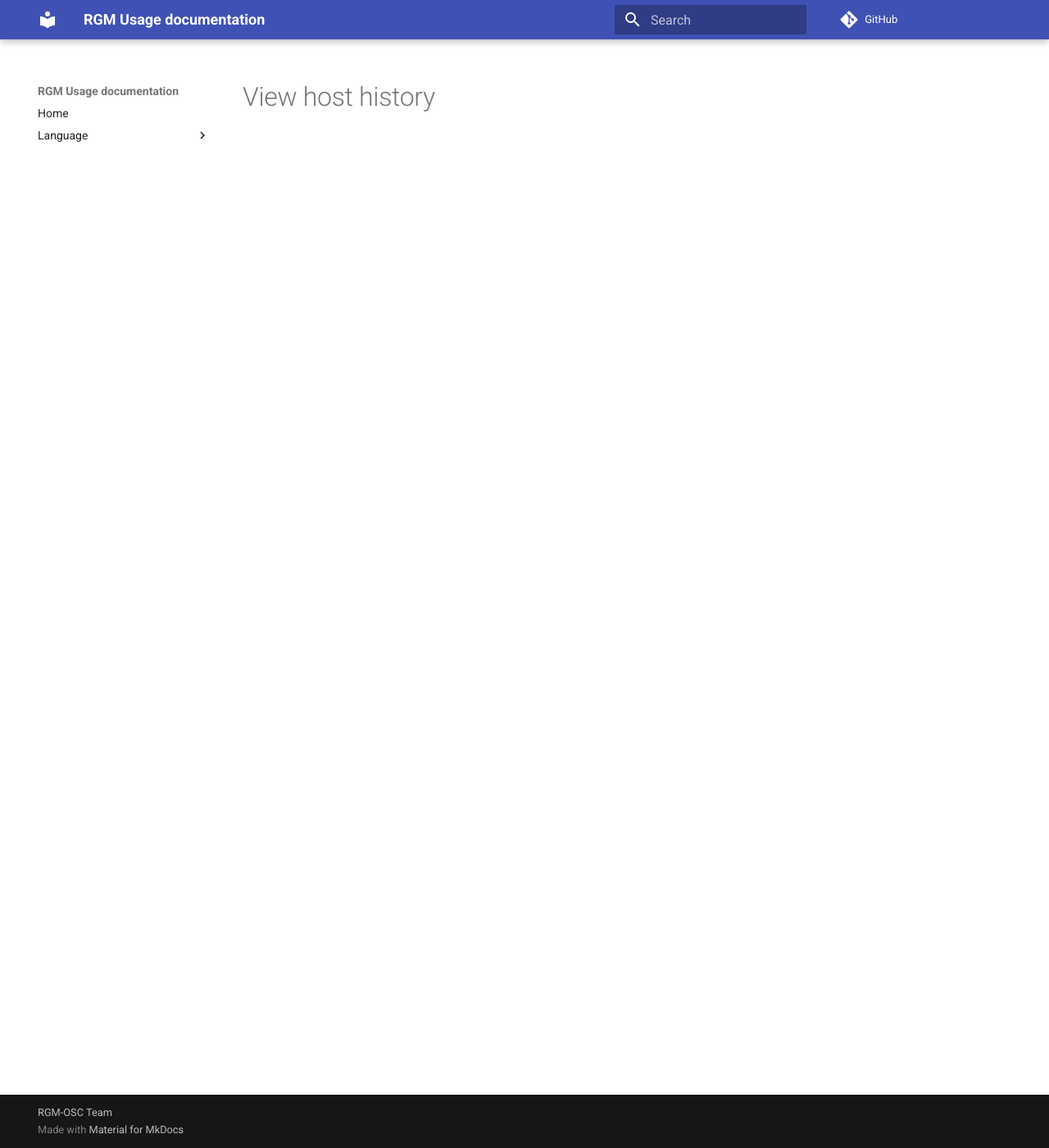
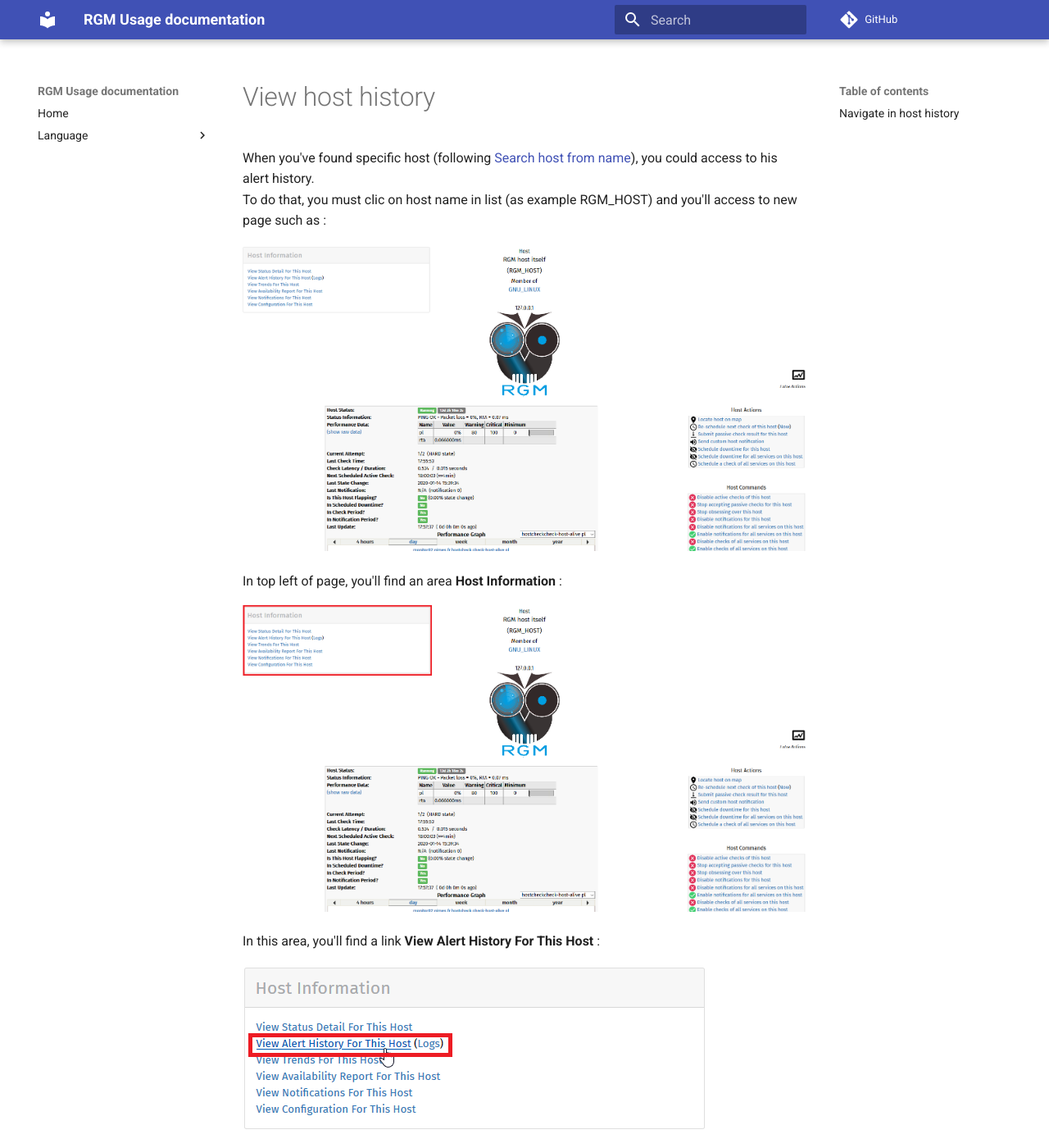
Before and after one commit to vfricou/docs-usage-guide, an MkDocs documentation site: the page built from docs/en/usage/view_host_history.md, in a window 1280 px wide and 1400 px high. Shown: the whole window at 82% size. Built offline with MkDocs 1.6.1 and Material for MkDocs 9.7.7, drawn with Linux system fonts in a browser that asks for light colours; comment, search, counter and statistics services are not loaded; old or Windows-style settings are respelled for this version of MkDocs; some of the changed text lies outside the part shown.

Commit message:
add(en-usage): host history access and screenshots

```diff
--- a/docs/en/usage/view_host_history.md
+++ b/docs/en/usage/view_host_history.md
@@ -1 +1,20 @@
 # View host history
+
+When you've found specific host (following [Search host from name](search_host_from_name.md)), you could access to his alert history.
+To do that, you must clic on host name in list (as example RGM_HOST) and you'll access to new page such as :
+
+![host_detail](../screenshots/host_details.png)
+
+In top left of page, you'll find an area __Host Information__ :
+
+![host_detail_information_area](../screenshots/host_details_information_area.png)
+
+In this area, you'll find a link __View Alert History For This Host__ :
+
+![host_detail_alert_history](../screenshots/host_detail_alert_history.png)
+
+If you click on this link you'll arrive on page with host alerts history list :
+
+![host_alert_history_list](../screenshots/host_alert_history_list.png)
+
+## Navigate in host history
```
Also changed, not shown: docs/en/screenshots/host_alert_history_list.png (added), docs/en/screenshots/host_detail_alert_history.png (added), docs/en/screenshots/host_details.png (added), docs/en/screenshots/host_details_information_area.png (added).
